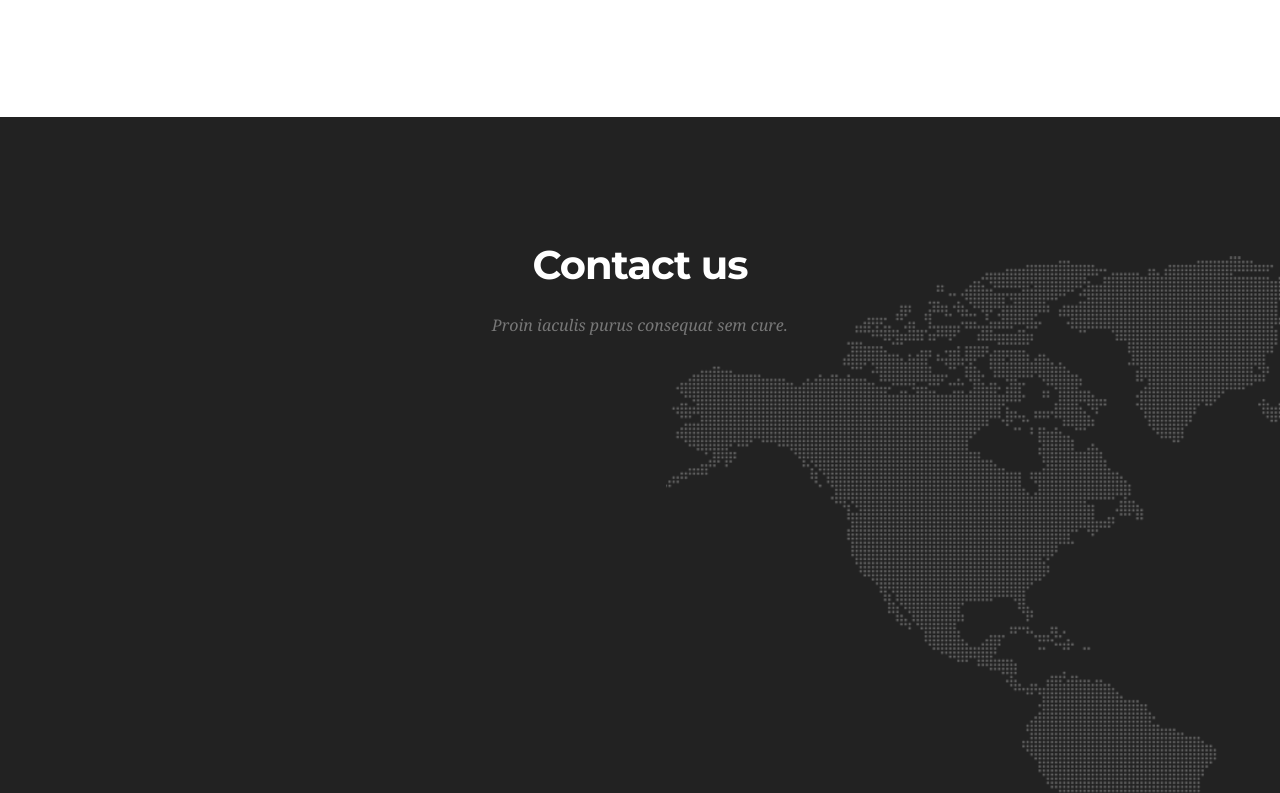
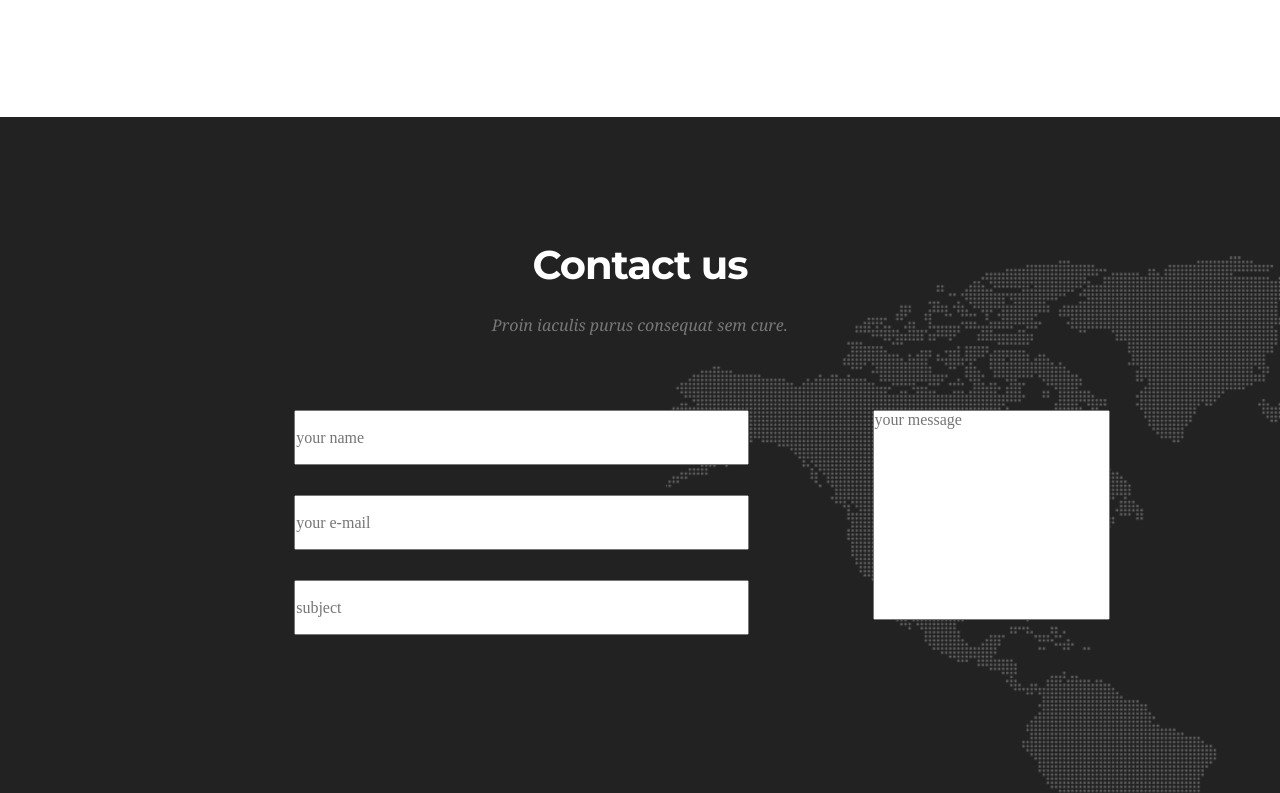
Before and after one commit to IvanFesenko/goit-fe-course, a plain HTML site: page html-css/module-07/index.html in a window 1280 px wide. Shown: the part 544-1337 px from the top of the page. Drawn offline with Linux system fonts and the light colour scheme.

Commit message:
working on 7 module

```diff
--- a/html-css/module-07/css/style.css
+++ b/html-css/module-07/css/style.css
@@ -185,3 +185,35 @@ html {
 .contact .section-description {
   color: #777777;
 }
+
+.contact-form {
+  display: flex;
+  justify-content: space-between;
+}
+
+.form-left-column :nth-last-of-type() {
+  margin-bottom: 30px;
+}
+
+.contact-name {
+  width: 455px;
+  height: 55px;
+  margin-bottom: 30px;
+}
+
+.contact-mail {
+  width: 455px;
+  height: 55px;
+  margin-bottom: 30px;
+}
+
+.contact-subject {
+  width: 455px;
+  height: 55px;
+}
+
+.contact-message {
+  width: 460px;
+  height: 210px;
+  resize: none;
+}
--- a/html-css/module-07/index.html
+++ b/html-css/module-07/index.html
@@ -90,6 +90,36 @@
         <p class="section-description">
           Proin iaculis purus consequat sem cure.
         </p>
+        <form action="#" class="contact-form" method="post">
+          <div class="form-left-column">
+            <input
+              type="text"
+              name="name"
+              class="contact-name"
+              placeholder="your name"
+            />
+            <input
+              type="text"
+              name="mail"
+              class="contact-mail"
+              placeholder="your e-mail"
+            />
+            <input
+              type="text"
+              name="subject"
+              class="contact-subject"
+              placeholder="subject"
+            />
+          </div>
+          <textarea
+            name="message"
+            id=""
+            cols="30"
+            rows="10"
+            class="contact-message"
+            placeholder="your message"
+          ></textarea>
+        </form>
       </div>
     </section>
   </body>
```
